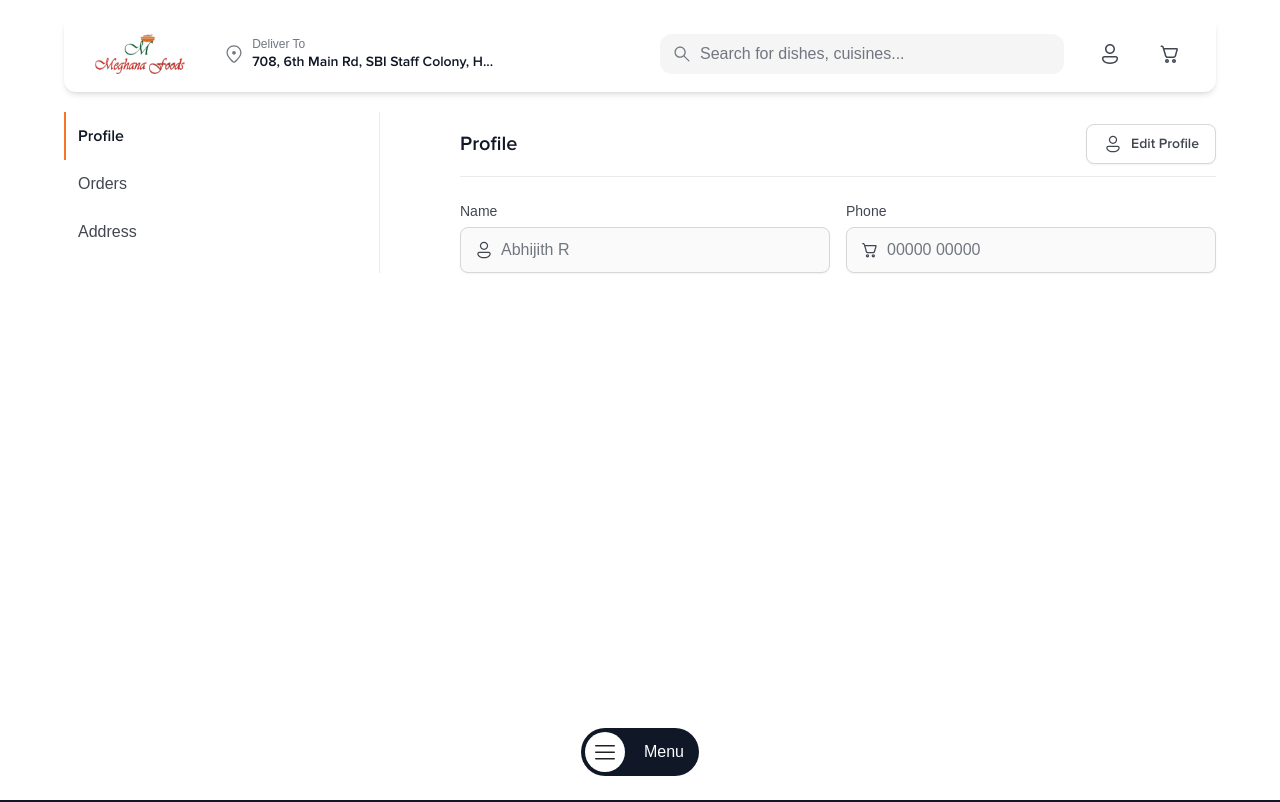
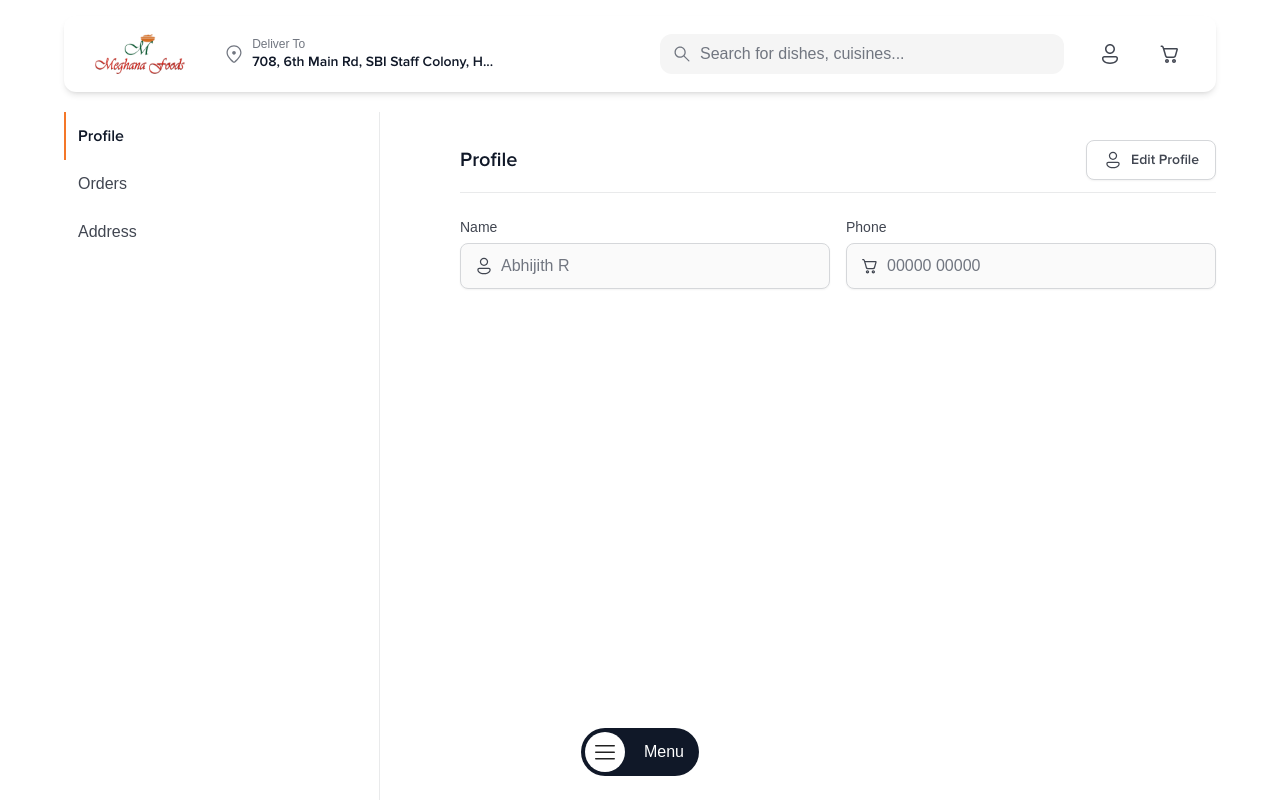
Before and after one commit to puneethkanike09/Meghanas-Biriyani, a Next.js app: page /profile in a window 1280 px wide. Shown: the top 802 px of the page. Built offline with nearby package versions, Linux system fonts and the light colour scheme; a web font is replaced by a local one.

Commit message:
Refactor ProfilePage layout for improved responsiveness and styling. Adjust padding and flex properties in ProfileNavigation and content area for better alignment and user experience.

```diff
--- a/app/(default)/profile/components/ProfileNavigation.tsx
+++ b/app/(default)/profile/components/ProfileNavigation.tsx
@@ -31,8 +31,8 @@ export default function ProfileNavigation({ activeTab, onTabChange }: ProfileNav
             </div>
 
             {/* Desktop: Sidebar */}
-            <aside className="hidden desktop:block w-[316px] border-r border-gray-200">
-                <nav className="flex flex-col">
+            <aside className="hidden desktop:block desktop:w-[316px] desktop:flex-shrink-0 desktop:sticky desktop:top-28">
+                <nav className="flex h-[calc(100vh-7rem)] flex-col overflow-y-auto border-r border-gray-200">
                     {navigationItems.map((item) => (
                         <button
                             key={item.id}
--- a/app/(default)/profile/page.tsx
+++ b/app/(default)/profile/page.tsx
@@ -12,9 +12,10 @@ export default function ProfilePage() {
     const [activeTab, setActiveTab] = useState<TabType>("profile");
 
     return (
-        <div className="min-h-screen bg-white pt-24 tablet:pt-24 desktop:pt-28">
+        <div className="min-h-screen bg-white">
+            <div className="pt-24 tablet:pt-24 desktop:pt-28">
                 <div className="section-container pb-16">
-                <div className="flex flex-col desktop:flex-row gap-0 desktop:gap-0">
+                    <div className="flex flex-col gap-8 desktop:flex-row desktop:items-start">
                         {/* Navigation Sidebar */}
                         <ProfileNavigation
                             activeTab={activeTab}
@@ -22,8 +23,8 @@ export default function ProfilePage() {
                         />
 
                         {/* Content Area */}
-                    <div className="flex-1 desktop:pl-20">
-                        <div className="w-full desktop:max-w-[980px]">
+                        <div className="flex-1 w-full desktop:pl-12">
+                            <div className="w-full desktop:max-w-[980px] desktop:py-4">
                                 {activeTab === "profile" && <ProfileTab />}
                                 {activeTab === "orders" && <OrdersTab />}
                                 {activeTab === "address" && <AddressTab />}
@@ -32,5 +33,6 @@ export default function ProfilePage() {
                     </div>
                 </div>
             </div>
+        </div>
     );
 }
```
Lines whose indentation alone changed are shown as unchanged.
